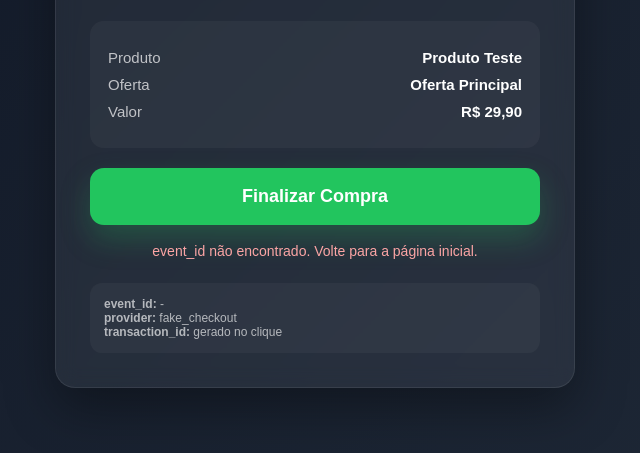
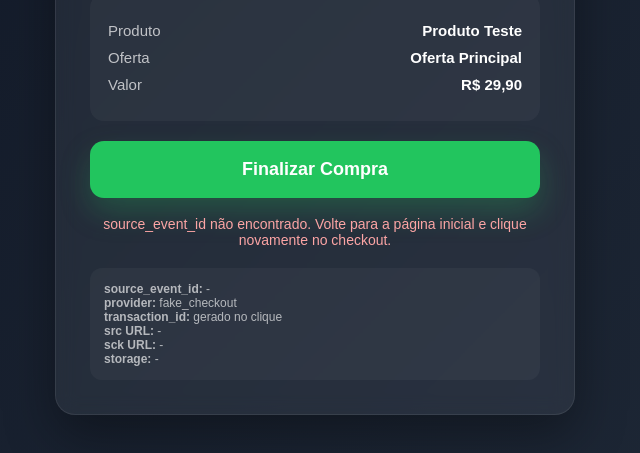
Before and after one commit to fsnsc/teste-paginavendas, a plain HTML site: page checkout.html in a window 1280 px wide. Both pictures are taken after a click on the button "Finalizar Compra". Shown: the part 259-712 px from the top of the page, without its empty margins (325-965 px from the left). Drawn offline with Linux system fonts and the light colour scheme.

Commit message:
atualização script

```diff
--- a/checkout.html
+++ b/checkout.html
@@ -138,9 +138,17 @@
   <script>
   (function () {
     const API_URL = "https://api-trackeamento.onrender.com";
+    const TEST_EVENT_CODE = "TEST30209";
 
-    function getEventId() {
-      return localStorage.getItem("trk_event_id");
+    function getSourceEventId() {
+      const params = new URLSearchParams(window.location.search);
+
+      return (
+        params.get("src") ||
+        params.get("sck") ||
+        localStorage.getItem("trk_event_id_InitiateCheckout") ||
+        null
+      );
     }
 
     function randomTransactionId() {
@@ -154,25 +162,30 @@
     }
 
     function renderDebug() {
-      const eventId = getEventId();
+      const params = new URLSearchParams(window.location.search);
+      const sourceEventId = getSourceEventId();
+
       document.getElementById("debugBox").innerHTML = `
-        <strong>event_id:</strong> ${eventId || "-"}<br>
+        <strong>source_event_id:</strong> ${sourceEventId || "-"}<br>
         <strong>provider:</strong> fake_checkout<br>
-        <strong>transaction_id:</strong> gerado no clique
+        <strong>transaction_id:</strong> gerado no clique<br>
+        <strong>src URL:</strong> ${params.get("src") || "-"}<br>
+        <strong>sck URL:</strong> ${params.get("sck") || "-"}<br>
+        <strong>storage:</strong> ${localStorage.getItem("trk_event_id_InitiateCheckout") || "-"}
       `;
     }
 
     async function sendWebhookPurchase() {
-      const event_id = getEventId();
+      const source_event_id = getSourceEventId();
 
-      if (!event_id) {
-        setStatus("event_id não encontrado. Volte para a página inicial.", true);
+      if (!source_event_id) {
+        setStatus("source_event_id não encontrado. Volte para a página inicial e clique novamente no checkout.", true);
         return;
       }
 
       const payload = {
         provider: "fake_checkout",
-        event_id,
+        source_event_id,
         transaction_id: randomTransactionId(),
         status: "approved",
         value: 29.90,
@@ -186,7 +199,9 @@
         offer_name: "Oferta Principal",
         buyer_country: "BR",
         buyer_state: "RJ",
-        buyer_city: "Barra Mansa"
+        buyer_city: "Barra Mansa",
+        is_test: true,
+        test_event_code: TEST_EVENT_CODE
       };
 
       try {
```
